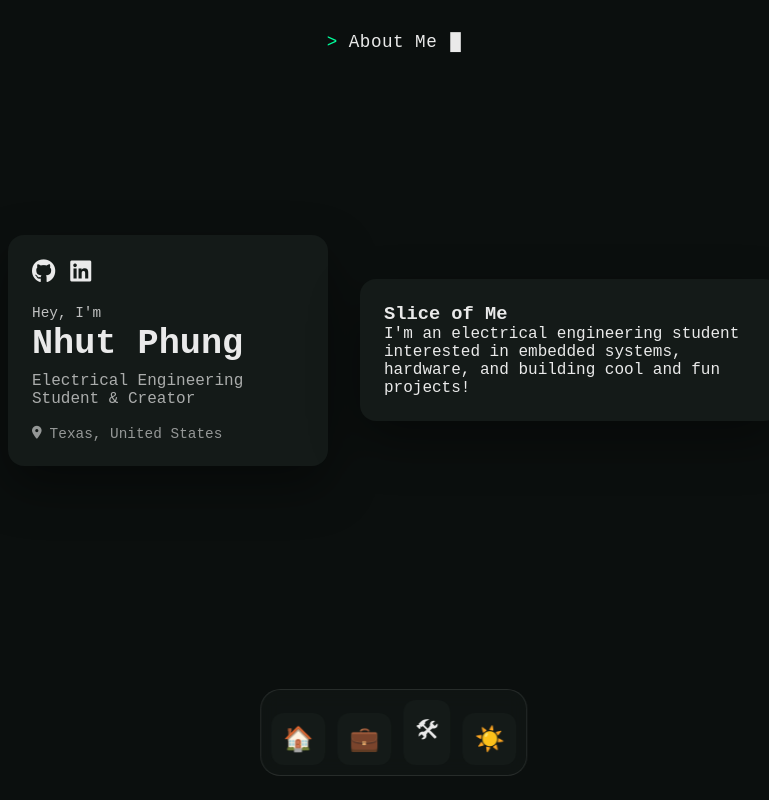
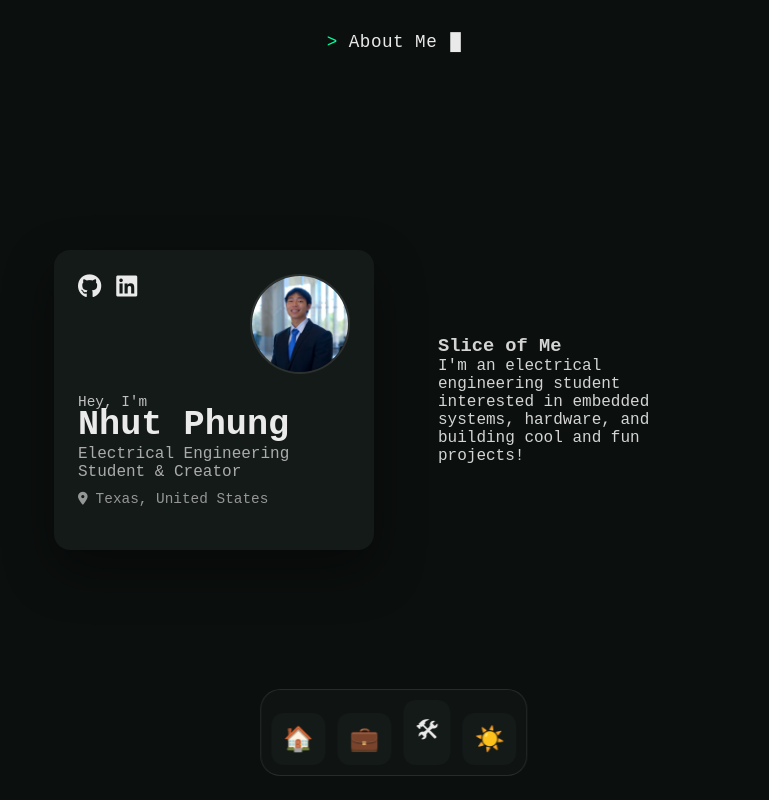
Before and after one commit to nhutmphung/portfolio-website-2, a plain HTML site: page index.html in a window 1280 px wide. Shown: the whole page, without its empty margins (246-1015 px from the left). Drawn offline with Linux system fonts and the light colour scheme.

Commit message:
added pfp to home

```diff
--- a/script.js
+++ b/script.js
@@ -6,11 +6,17 @@ const container = document.getElementById("content");
 const views = {
 home: {
   left: `
-      <div class="profile-header">
+    <div class="profile-top">
       <div class="social-links">
-          <a href="https://github.com/nhutmphung" target="_blank"><i class="fa-brands fa-github"></i></a>
-          <a href="https://linkedin.com/in/nhut-phung/" target="_blank"><i class="fa-brands fa-linkedin"></i></a>
+        <a href="https://github.com/yourusername" target="_blank"><i class="fa-brands fa-github"></i></a>
+        <a href="https://linkedin.com/in/yourusername" target="_blank"><i class="fa-brands fa-linkedin"></i></a>
       </div>
+      <div class="headshot-container">
+        <img src="images/avatar.png" alt="Nhut Phung">
+      </div>
+    </div>
+
+    <div class="profile-info">
       <p class="greeting">Hey, I'm</p>
       <h2 class="name">Nhut Phung</h2>
       <p class="role">Electrical Engineering Student & Creator</p>
@@ -67,19 +73,39 @@ experience: {
 },
 
 projects: {
-    left: `
-      <h3>Projects</h3>
-      <ul>
-        <li>ESP32 Web Server</li>
-        <li>Arduino Air Purifier</li>
-        <li>Wireless RC Car</li>
-      </ul>
-    `,
+
   right: `
-      <p>
-        My projects focus on bridging software and hardware through embedded
-        systems and practical engineering solutions.
-      </p>
+    <div class="project-grid"> <div class="exp-card project-card">
+        <div class="project-img-container">
+          <img src="images/NandPCB.png" alt="PCB Visualizer" class="project-thumbnail">
+        </div>
+        <h4 class="company-name">Nand2Tetris</h4>
+        <h5 class="job-role">Digital Logic PCB</h5>
+        <div class="tag-container">
+          <span class="exp-tag">Altium</span>
+          <span class="exp-tag">KiCad 8.0</span>
+          <span class="exp-tag">HDL</span>
+        </div>
+        <p class="exp-description">Visualized digital logic gates onto PCB.</p>
+        <button class="project-btn">See Project</button>
+      </div>
+
+      <div class="exp-card project-card">
+        <div class="project-img-container">
+          <img src="images/plantStudyBuddy.png" alt="Plant AI" class="project-thumbnail">
+        </div>
+        <h4 class="company-name">Plant AI</h4>
+        <h5 class="job-role">Study Buddy</h5>
+        <div class="tag-container">
+          <span class="exp-tag">ESP32-S3</span>
+          <span class="exp-tag">Python</span>
+          <span class="exp-tag">RESTful API</span>
+          <span class="exp-tag">C++</span>
+        </div>
+        <p class="exp-description">Developed an AI assistant using I2C on an ESP32-S3 to process sensor data.</p>
+        <button class="project-btn">See Project</button>
+      </div>
+    </div>
   `
 }
 };
@@ -113,21 +139,28 @@ function typeHeader(text) {
 }
 
 
-/* VIEW SWITCHING */
 function switchView(view) {
   container.classList.add("hidden");
 
   setTimeout(() => {
-    left.innerHTML = views[view].left;
-    right.innerHTML = views[view].right;
+    // Check if projects view is selected
+    if (view === 'projects') {
+      container.classList.add("project-view");
+    } else {
+      container.classList.remove("project-view");
+    }
+
+    // Fix: Only set innerHTML if the property exists, otherwise set to empty string
+    left.innerHTML = views[view].left || "";
+    right.innerHTML = views[view].right || "";
+
+    // Fix: Hide the left card entirely if there is no content for it
+    left.style.display = views[view].left ? "block" : "none";
+
     container.classList.remove("hidden");
-
-    /* Trigger header typing */
     typeHeader(viewTitles[view]);
   }, 300);
 }
-
-
 /* NAV BUTTONS */
 document.querySelectorAll("[data-view]").forEach(btn => {
   btn.addEventListener("click", () => {
--- a/style.css
+++ b/style.css
@@ -5,12 +5,129 @@
   box-sizing: border-box;
 }
 
+/* Update the left card to be wider */
+.left-card {
+  width: 450px; /* Increased from 320px */
+  min-height: 300px;
+  display: flex;
+  flex-direction: column;
+  justify-content: space-between;
+}
+
+/* Headshot Styling */
+.profile-top {
+  display: flex;
+  justify-content: space-between;
+  align-items: flex-start;
+  margin-bottom: 20px;
+}
+
+.headshot-container {
+  width: 100px;
+  height: 100px;
+  border-radius: 50%;
+  overflow: hidden;
+  border: 2px solid rgba(255, 255, 255, 0.1);
+}
+
+.headshot-container img {
+  width: 100%;
+  height: 100%;
+  object-fit: cover;
+}
+
+/* Ensure icons stay together */
+.social-links {
+  display: flex;
+  gap: 15px;
+}
+
+
+
 /* SOCIAL & TEXT STYLING */
 .profile-header {
   display: flex;
   flex-direction: column;
   gap: 8px;
 }
+
+
+/* Project Specific Overrides */
+/* Update the existing .exp-grid or create a specific one for projects */
+.project-grid {
+  display: grid;
+  /* Limit to 2 columns to keep it centered and tidy */
+  grid-template-columns: repeat(2, 1fr);
+  gap: 24px;
+  /* This ensures the cards only take up the middle half of the right-side area */
+  max-width: 700px;
+  margin: 0 auto;
+  padding: 20px;
+}
+
+
+
+/* Ensure the right card (the container) allows for centering */
+.right-card {
+  width: 100%; /* Allow it to use available space */
+  max-width: 900px; /* But cap it so it doesn't stretch too far */
+  display: flex;
+  flex-direction: column;
+  justify-content: center;
+}
+
+/* target the right-side container specifically */
+.right-card {
+  background: transparent !important; /* Removes the gray background */
+  box-shadow: none !important;        /* Removes the outer glow/shadow */
+  border: none !important;            /* Removes the outer border line */
+  padding: 0;                         /* Removes extra inner spacing */
+}
+
+/* Responsive adjustment: stack cards on smaller screens */
+@media (max-width: 800px) {
+  .project-grid {
+    grid-template-columns: 1fr;
+    max-width: 350px;
+  }
+}
+.project-img-container {
+  width: 100%;
+  height: 160px;
+  background: #000;
+  border-radius: 12px;
+  margin-bottom: 20px;
+  overflow: hidden;
+  border: 1px solid #333;
+}
+
+.project-thumbnail {
+  width: 100%;
+  height: 100%;
+  object-fit: cover;
+  opacity: 0.8;
+  transition: opacity 0.3s;
+}
+
+
+.project-card:hover .project-thumbnail {
+  opacity: 1;
+}
+
+/* The "See Project" Button matching your reference */
+.project-btn {
+  margin-top: auto; /* Pushes button to the bottom */
+  background: #c7c7c7;
+  color: #1a1a1a;
+  border: none;
+  border-radius: 8px;
+  padding: 12px;
+  font-family: 'Courier New', monospace;
+  font-weight: bold;
+  cursor: pointer;
+  transition: background 0.2s;
+}
+
 
 .social-links {
   display: flex;
@@ -78,14 +195,20 @@ body {
   min-height: 100vh;
 }
 
-/* LAYOUT */
 .container {
   display: flex;
-  gap: 32px;
+  gap: 40px; /* Increased gap for a cleaner look */
   justify-content: center;
   align-items: center;
+  max-width: 1100px; /* Limits overall spread */
+  margin: 0 auto;
   min-height: 100vh;
-  padding-bottom: 100px;
+}
+
+/* Keep the right card proportional */
+.right-card {
+  width: 400px;
+  opacity: 0.9;
 }
 
 /* GLASS CARDS */
@@ -95,11 +218,6 @@ body {
   padding: 24px;
   width: 320px;
   box-shadow: 0 20px 50px rgba(0,0,0,0.4);
-}
-
-/* RIGHT CARD BIGGER */
-.right-card {
-  width: 420px;
 }
 
 /* FADE ANIMATION */
@@ -254,6 +372,12 @@ body {
   animation: blink 1s steps(2) infinite;
 }
 
+/* Hide cards that have no content inside */
+.card:empty {
+  display: none !important;
+  border: none;
+}
+
 @keyframes blink {
   0% { opacity: 1; }
   50% { opacity: 0; }
```
Also changed, not shown: images/NandPCB.png (added), images/plantStudyBuddy.png (added). Lines whose indentation alone changed are shown as unchanged.
